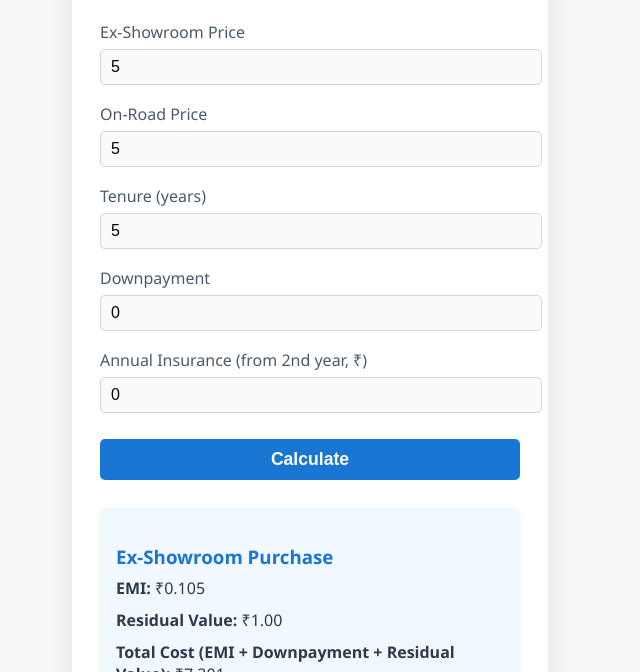
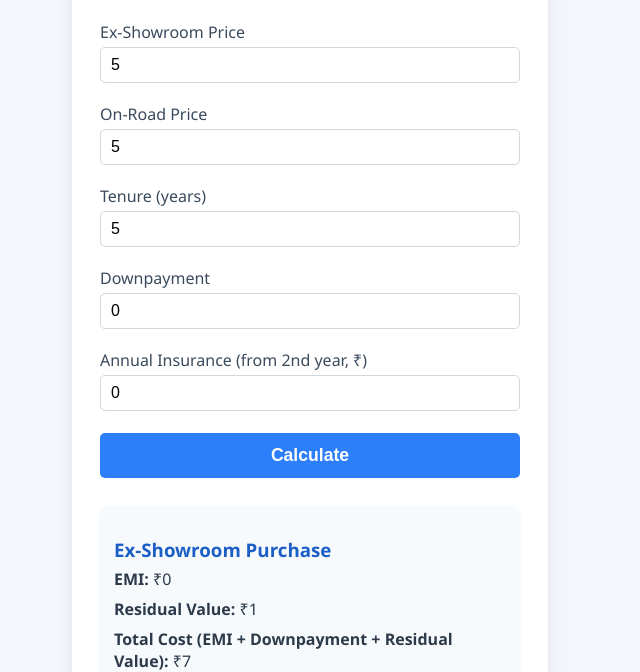
Before and after one commit to munibk/car_calculator, a plain HTML site: page index.html in a window 1280 px wide. Both pictures are taken after typing "5", "5", "5" into the empty fields and a click on the button "Calculate". Shown: the part 128-800 px from the top of the page, without its empty margins (330-970 px from the left). Drawn offline with Linux system fonts and the light colour scheme.

Commit message:
added css and js file
added separate file for css and javascript file

```diff
--- a/index.html
+++ b/index.html
@@ -4,91 +4,7 @@
   <meta charset="UTF-8">
   <title>Car Finance Calculator</title>
   <meta name="viewport" content="width=device-width, initial-scale=1">
-  <style>
-    body {
-      font-family: 'Segoe UI', Arial, sans-serif;
-      background: #f4f6f8;
-      margin: 0;
-      padding: 0;
-    }
-    .container {
-      max-width: 420px;
-      margin: 40px auto;
-      background: #fff;
-      border-radius: 12px;
-      box-shadow: 0 4px 24px rgba(0,0,0,0.08);
-      padding: 32px 28px 24px 28px;
-    }
-    h2 {
-      text-align: center;
-      color: #2d3a4b;
-      margin-bottom: 24px;
-    }
-    form label {
-      display: block;
-      margin-bottom: 6px;
-      color: #4a5a6a;
-      font-weight: 500;
-    }
-    form input[type="number"] {
-      width: 100%;
-      padding: 8px 10px;
-      margin-bottom: 18px;
-      border: 1px solid #cfd8dc;
-      border-radius: 5px;
-      font-size: 1rem;
-      background: #f9fafb;
-      transition: border 0.2s;
-    }
-    form input[type="number"]:focus {
-      border: 1.5px solid #1976d2;
-      outline: none;
-      background: #fff;
-    }
-    button[type="submit"] {
-      width: 100%;
-      padding: 10px 0;
-      background: #1976d2;
-      color: #fff;
-      border: none;
-      border-radius: 5px;
-      font-size: 1.1rem;
-      font-weight: 600;
-      cursor: pointer;
-      transition: background 0.2s;
-      margin-top: 8px;
-    }
-    button[type="submit"]:hover {
-      background: #1256a3;
-    }
-    #result {
-      margin-top: 28px;
-      background: #f1f8fe;
-      border-radius: 8px;
-      padding: 18px 16px 10px 16px;
-      box-shadow: 0 2px 8px rgba(25, 118, 210, 0.07);
-    }
-    #result h3 {
-      color: #1976d2;
-      margin-bottom: 8px;
-      margin-top: 18px;
-    }
-    #result p {
-      color: #2d3a4b;
-      font-size: 1rem;
-      margin: 4px 0 10px 0;
-    }
-    hr {
-      border: none;
-      border-top: 1px solid #e3e8ee;
-      margin: 18px 0;
-    }
-    @media (max-width: 600px) {
-      .container {
-        padding: 18px 6px 14px 6px;
-      }
-    }
-  </style>
+  <link rel="stylesheet" href="style.css">
 </head>
 <body>
   <div class="container">
@@ -113,92 +29,6 @@
     </form>
     <div id="result"></div>
   </div>
-  <script>
-    /**
-     * Calculate EMI using the standard formula.
-     * @param {number} principal
-     * @param {number} annualRate
-     * @param {number} tenureYears
-     * @returns {number}
-     */
-    function calculateEMI(principal, annualRate, tenureYears) {
-      const monthlyRate = annualRate / 12 / 100;
-      const months = tenureYears * 12;
-      if (monthlyRate === 0) return principal / months;
-      return (principal * monthlyRate * Math.pow(1 + monthlyRate, months)) /
-             (Math.pow(1 + monthlyRate, months) - 1);
-    }
-
-    /**
-     * Format number as INR currency.
-     * @param {number} value
-     * @returns {string}
-     */
-    function formatINR(value) {
-      return `₹${value.toLocaleString('en-IN', { minimumFractionDigits: 2 })}`;
-    }
-
-    document.getElementById('carForm').addEventListener('submit', function(e) {
-      e.preventDefault();
-
-      // Get input values
-      const exShowroom = parseFloat(document.getElementById('exShowroom').value);
-      const onRoad = parseFloat(document.getElementById('onRoad').value);
-      const tenure = parseInt(document.getElementById('tenure').value, 10);
-      const downpayment = parseFloat(document.getElementById('downpayment').value) || 0;
-      const annualInsurance = parseFloat(document.getElementById('insurance').value) || 0;
-      const annualInterestRate = 9.5;
-
-      // Input validation
-      if (
-        isNaN(exShowroom) || exShowroom <= 0 ||
-        isNaN(onRoad) || onRoad <= 0 ||
-        isNaN(tenure) || tenure <= 0 ||
-        downpayment < 0 ||
-        downpayment >= exShowroom ||
-        downpayment >= onRoad ||
-        annualInsurance < 0
-      ) {
-        document.getElementById('result').innerHTML = `<p style="color:red;">Please enter valid values. Downpayment must be less than both prices.</p>`;
-        return;
-      }
-
-      // Net prices after downpayment
-      const netExShowroom = exShowroom - downpayment;
-      const netOnRoad = onRoad - downpayment;
-
-      // EMI calculations
-      const emiExShowroom = calculateEMI(netExShowroom, annualInterestRate, tenure);
-      const emiOnRoad = calculateEMI(netOnRoad, annualInterestRate, tenure);
-
-      // Residual value (only for ex-showroom)
-      const residualValueExShowroom = netExShowroom * 0.20;
-
-      // Insurance cost for on-road (free for 1st year)
-      const totalInsuranceCost = annualInsurance * (tenure - 1);
-
-      // Total cost calculations
-      const totalCostExShowroom = (emiExShowroom * tenure * 12) + downpayment + residualValueExShowroom;
-      const totalCostOnRoad = (emiOnRoad * tenure * 12) + downpayment + totalInsuranceCost;
-
-      // Savings based on total cost (on-road vs ex-showroom)
-      const savings = totalCostOnRoad - totalCostExShowroom;
-
-      document.getElementById('result').innerHTML = `
-        <h3>Ex-Showroom Purchase</h3>
-        <p><b>EMI:</b> ${formatINR(emiExShowroom)}</p>
-        <p><b>Residual Value:</b> ${formatINR(residualValueExShowroom)}</p>
-        <p><b>Total Cost (EMI + Downpayment + Residual Value):</b> ${formatINR(totalCostExShowroom)}</p>
-        <hr>
-        <h3>On-Road Purchase</h3>
-        <p><b>EMI:</b> ${formatINR(emiOnRoad)}</p>
-        <p><b>Insurance (Years 2-${tenure}):</b> ${formatINR(totalInsuranceCost)}</p>
-        <p><b>Total Cost (EMI + Downpayment + Insurance):</b> ${formatINR(totalCostOnRoad)}</p>
-        <hr>
-        <h3>Comparison</h3>
-        <p><b>Savings (On-Road vs Ex-Showroom):</b> ${formatINR(savings)}</p>
-      `;
-    });
-  </script>
+  <script src="script.js"></script>
 </body>
 </html>
--- /dev/null
+++ b/script.js
@@ -0,0 +1,60 @@
+function calculateEMI(principal, annualRate, years) {
+  const months = years * 12;
+  const monthlyRate = annualRate / 12 / 100;
+  if (monthlyRate === 0) return principal / months;
+  return (
+    principal * monthlyRate * Math.pow(1 + monthlyRate, months)
+  ) / (Math.pow(1 + monthlyRate, months) - 1);
+}
+
+function formatINR(num) {
+  return num.toLocaleString('en-IN', { style: 'currency', currency: 'INR', maximumFractionDigits: 0 });
+}
+
+document.getElementById('carForm').addEventListener('submit', function(e) {
+  e.preventDefault();
+  const exShowroom = parseFloat(document.getElementById('exShowroom').value);
+  const onRoad = parseFloat(document.getElementById('onRoad').value);
+  const tenure = parseInt(document.getElementById('tenure').value, 10);
+  const downpayment = parseFloat(document.getElementById('downpayment').value) || 0;
+  const annualInsurance = parseFloat(document.getElementById('insurance').value) || 0;
+  const annualInterestRate = 9.5;
+
+  if (
+    isNaN(exShowroom) || exShowroom <= 0 ||
+    isNaN(onRoad) || onRoad <= 0 ||
+    isNaN(tenure) || tenure <= 0 ||
+    downpayment < 0 ||
+    downpayment >= exShowroom ||
+    downpayment >= onRoad ||
+    annualInsurance < 0
+  ) {
+    document.getElementById('result').innerHTML = `<p style="color:red;">Please enter valid values. Downpayment must be less than both prices.</p>`;
+    return;
+  }
+
+  const netExShowroom = exShowroom - downpayment;
+  const netOnRoad = onRoad - downpayment;
+  const emiExShowroom = calculateEMI(netExShowroom, annualInterestRate, tenure);
+  const emiOnRoad = calculateEMI(netOnRoad, annualInterestRate, tenure);
+  const residualValueExShowroom = netExShowroom * 0.20;
+  const totalInsuranceCost = annualInsurance * (tenure - 1);
+  const totalCostExShowroom = (emiExShowroom * tenure * 12) + downpayment + residualValueExShowroom;
+  const totalCostOnRoad = (emiOnRoad * tenure * 12) + downpayment + totalInsuranceCost;
+  const savings = totalCostOnRoad - totalCostExShowroom;
+
+  document.getElementById('result').innerHTML = `
+    <h3>Ex-Showroom Purchase</h3>
+    <p><b>EMI:</b> ${formatINR(emiExShowroom)}</p>
+    <p><b>Residual Value:</b> ${formatINR(residualValueExShowroom)}</p>
+    <p><b>Total Cost (EMI + Downpayment + Residual Value):</b> ${formatINR(totalCostExShowroom)}</p>
+    <hr>
+    <h3>On-Road Purchase</h3>
+    <p><b>EMI:</b> ${formatINR(emiOnRoad)}</p>
+    <p><b>Insurance (Years 2-${tenure}):</b> ${formatINR(totalInsuranceCost)}</p>
+    <p><b>Total Cost (EMI + Downpayment + Insurance):</b> ${formatINR(totalCostOnRoad)}</p>
+    <hr>
+    <h3>Comparison</h3>
+    <p><b>Savings (On-Road vs Ex-Showroom):</b> ${formatINR(savings)}</p>
+  `;
+});
--- /dev/null
+++ b/style.css
@@ -0,0 +1,84 @@
+body {
+  background: #f4f6fb;
+  font-family: 'Segoe UI', Arial, sans-serif;
+  margin: 0;
+  padding: 0;
+}
+
+.container {
+  background: #fff;
+  max-width: 420px;
+  margin: 40px auto 0 auto;
+  padding: 32px 28px 24px 28px;
+  border-radius: 12px;
+  box-shadow: 0 2px 16px rgba(0,0,0,0.08);
+}
+
+h2 {
+  text-align: center;
+  margin-bottom: 24px;
+  color: #2d3a4a;
+}
+
+form label {
+  display: block;
+  margin-top: 16px;
+  margin-bottom: 4px;
+  color: #3a4a5d;
+  font-weight: 500;
+}
+
+form input[type="number"] {
+  width: 100%;
+  padding: 8px 10px;
+  border: 1px solid #cfd8dc;
+  border-radius: 5px;
+  font-size: 1rem;
+  box-sizing: border-box;
+  margin-bottom: 4px;
+}
+
+button[type="submit"] {
+  width: 100%;
+  background: #2d7ff9;
+  color: #fff;
+  border: none;
+  border-radius: 5px;
+  padding: 12px 0;
+  font-size: 1.1rem;
+  font-weight: 600;
+  margin-top: 18px;
+  cursor: pointer;
+  transition: background 0.2s;
+}
+
+button[type="submit"]:hover {
+  background: #1b5fc6;
+}
+
+#result {
+  margin-top: 28px;
+  background: #f7fafc;
+  border-radius: 8px;
+  padding: 18px 14px 10px 14px;
+  box-shadow: 0 1px 4px rgba(0,0,0,0.04);
+  color: #2d3a4a;
+  font-size: 1rem;
+}
+
+#result h3 {
+  margin-top: 0.7em;
+  margin-bottom: 0.3em;
+  color: #1b5fc6;
+}
+
+#result p {
+  margin: 0.2em 0 0.5em 0;
+}
+
+@media (max-width: 600px) {
+  .container {
+    padding: 16px 6px 12px 6px;
+    max-width: 98vw;
+  }
+}
```
